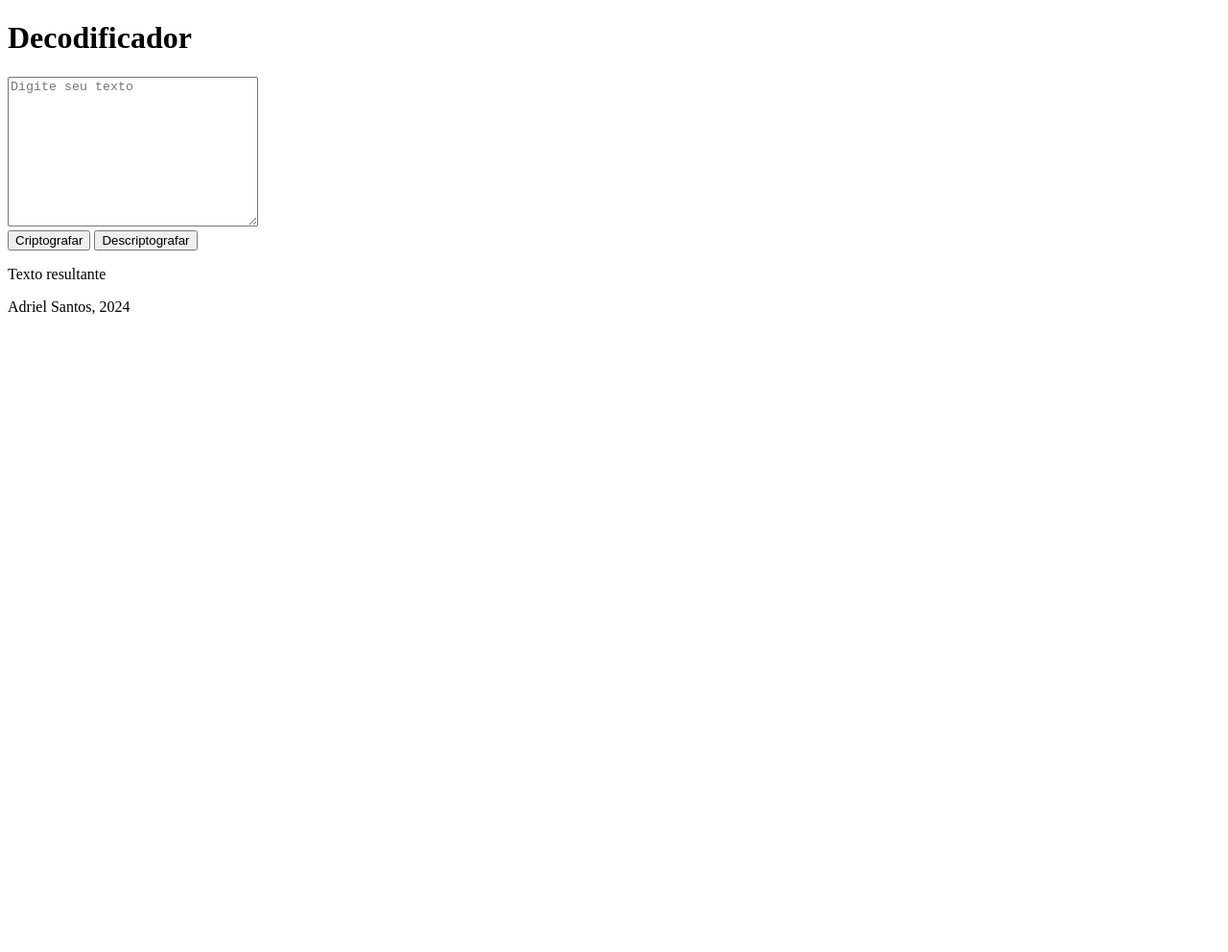
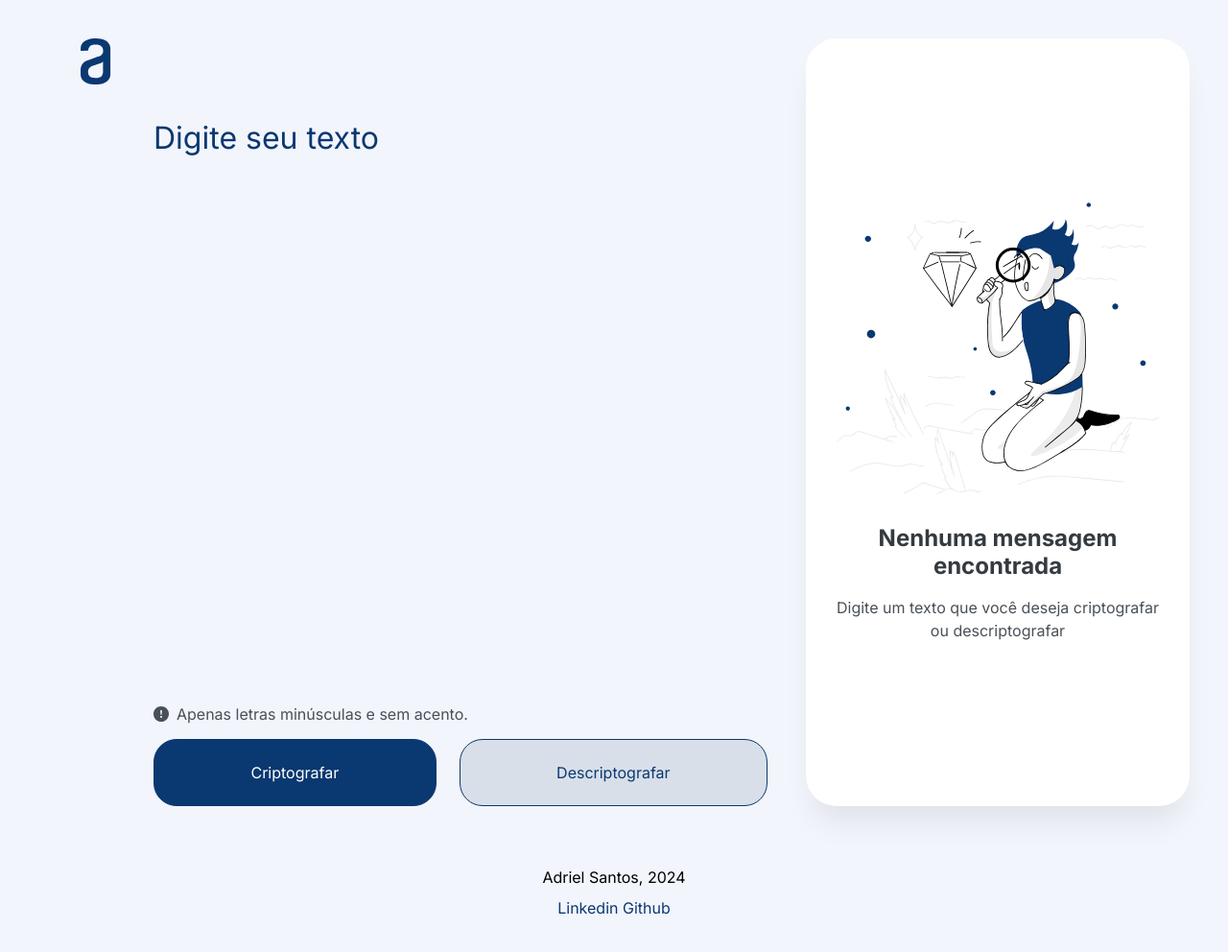
Before and after one commit to br-adriel/js-oracle-one-decodificador, a plain HTML site: page index.html in a window 1280 px wide. Shown: the whole page at 96% size. Before the commit the page ends 800 px from the top, so only its background shows below. Drawn offline with Linux system fonts and the light colour scheme.

Commit message:
feat: Add stylesheet

```diff
--- /dev/null
+++ b/assets/css/styles.css
@@ -0,0 +1,183 @@
+@import url('https://fonts.googleapis.com/css2?family=Inter:wght@400;700&display=swap');
+
+:root {
+  font-size: 16px;
+  --light-blue-100: #f3f5fc;
+  --white: #fff;
+  --dark-blue-300: #0a3871;
+  --gray-400: #495057;
+  --gray-500: #343a40;
+}
+
+* {
+  padding: 0;
+  margin: 0;
+  box-sizing: border-box;
+  font-family: 'Inter', sans-serif;
+}
+
+body {
+  background-color: var(--light-blue-100);
+  padding: 40px;
+}
+
+::-moz-selection {
+  color: var(--white);
+  background: var(--dark-blue-300);
+}
+
+::selection {
+  color: var(--white);
+  background: var(--dark-blue-300);
+}
+
+button {
+  display: flex;
+  padding: 24px;
+  justify-content: center;
+  align-items: center;
+  gap: 8px;
+  flex-shrink: 0;
+  border-radius: 24px;
+  border: none;
+  cursor: pointer;
+  transition: all 300ms ease-out;
+  font-size: 1rem;
+}
+
+a {
+  text-decoration: none;
+  color: var(--dark-blue-300);
+}
+
+button:hover {
+  filter: brightness(0.85);
+}
+
+.btn-dark {
+  background-color: var(--dark-blue-300);
+  color: var(--white);
+  border: 1px solid var(--dark-blue-300);
+}
+
+.btn-light {
+  color: var(--dark-blue-300);
+  background-color: #d8dfe8;
+  border: 1px solid var(--dark-blue-300);
+}
+
+.container {
+  max-width: 1280px;
+  margin: 0 auto;
+}
+
+.content {
+  display: flex;
+}
+
+main {
+  display: flex;
+  height: 100dvh;
+  gap: 40px;
+  flex-grow: 1;
+}
+
+main textarea {
+  width: 100%;
+  background-color: transparent;
+  border: none;
+  color: var(--dark-blue-300);
+  font-size: 2rem;
+  font-style: normal;
+  font-weight: 400;
+  line-height: 150%; /* 48px */
+  resize: none;
+  flex-grow: 1;
+  padding-top: 80px;
+}
+
+main textarea::placeholder {
+  color: var(--dark-blue-300);
+}
+
+textarea:focus {
+  border: 0;
+  outline: none;
+}
+
+.input-section {
+  flex-grow: 1;
+  display: flex;
+  flex-direction: column;
+  gap: 16px;
+}
+
+.help-text {
+  display: flex;
+  gap: 8px;
+  color: var(--gray-400);
+}
+
+.form-buttons {
+  display: flex;
+  gap: 24px;
+}
+
+.form-buttons button {
+  flex-grow: 1;
+  text-align: center;
+}
+
+.resulting-text,
+.no-messages {
+  width: 28%;
+  min-width: 400px;
+  background-color: var(--white);
+  border-radius: 32px;
+  padding: 32px;
+  box-shadow: 0px 24px 32px -8px rgba(0, 0, 0, 0.08);
+  display: flex;
+  flex-direction: column;
+  justify-content: center;
+  align-items: center;
+  gap: 32px;
+  text-align: center;
+}
+
+.no-messages__content {
+  display: flex;
+  flex-direction: column;
+  gap: 16px;
+}
+
+.no-messages h4 {
+  font-size: 24px;
+  font-style: normal;
+  font-weight: 700;
+  line-height: 120%;
+  color: var(--gray-500);
+}
+
+.no-messages p {
+  color: var(--Gray-gray-400, #495057);
+  text-align: center;
+  font-family: Inter;
+  font-size: 16px;
+  font-style: normal;
+  font-weight: 400;
+  line-height: 150%; /* 24px */
+}
+
+footer {
+  display: flex;
+  justify-content: center;
+  align-items: center;
+  flex-direction: column;
+  margin-top: 64px;
+  gap: 12px;
+}
+
+footer .social-link {
+  display: flex;
+  gap: 8px;
+}
--- a/index.html
+++ b/index.html
@@ -4,28 +4,51 @@
     <meta charset="UTF-8" />
     <meta name="viewport" content="width=device-width, initial-scale=1.0" />
     <title>Decodificador</title>
+    <link rel="stylesheet" href="./assets/css/styles.css" />
   </head>
   <body>
+    <div class="container">
+      <div class="content">
         <header>
-      <h1>Decodificador</h1>
+          <h1>
+            <img src="./assets/img/Logo.svg" alt="Logo do site" />
+          </h1>
         </header>
         <main>
+          <section class="input-section">
             <textarea
               name="texto"
               id="texto"
-        cols="30"
-        rows="10"
               placeholder="Digite seu texto"
             ></textarea>
-      <div>
-        <button>Criptografar</button>
-        <button>Descriptografar</button>
+            <p class="help-text">
+              <img src="./assets/icons/info.svg" alt="" />
+              Apenas letras minúsculas e sem acento.
+            </p>
+            <div class="form-buttons">
+              <button class="btn-dark">Criptografar</button>
+              <button class="btn-light">Descriptografar</button>
             </div>
+          </section>
 
-      <p>Texto resultante</p>
+          <div class="no-messages">
+            <img src="./assets/img/stars-searching.svg" alt="" />
+            <div class="no-messages__content">
+              <h4>Nenhuma mensagem encontrada</h4>
+              <p>
+                Digite um texto que você deseja criptografar ou descriptografar
+              </p>
+            </div>
+          </div>
         </main>
+      </div>
       <footer>
         <p>Adriel Santos, 2024</p>
+        <div class="social-links">
+          <a href="" rel="noopener noreferrer" title="LinkedIn"> Linkedin </a>
+          <a href="" rel="noopener noreferrer" title="Github"> Github </a>
+        </div>
       </footer>
+    </div>
   </body>
 </html>
```
Lines whose indentation alone changed are shown as unchanged.
